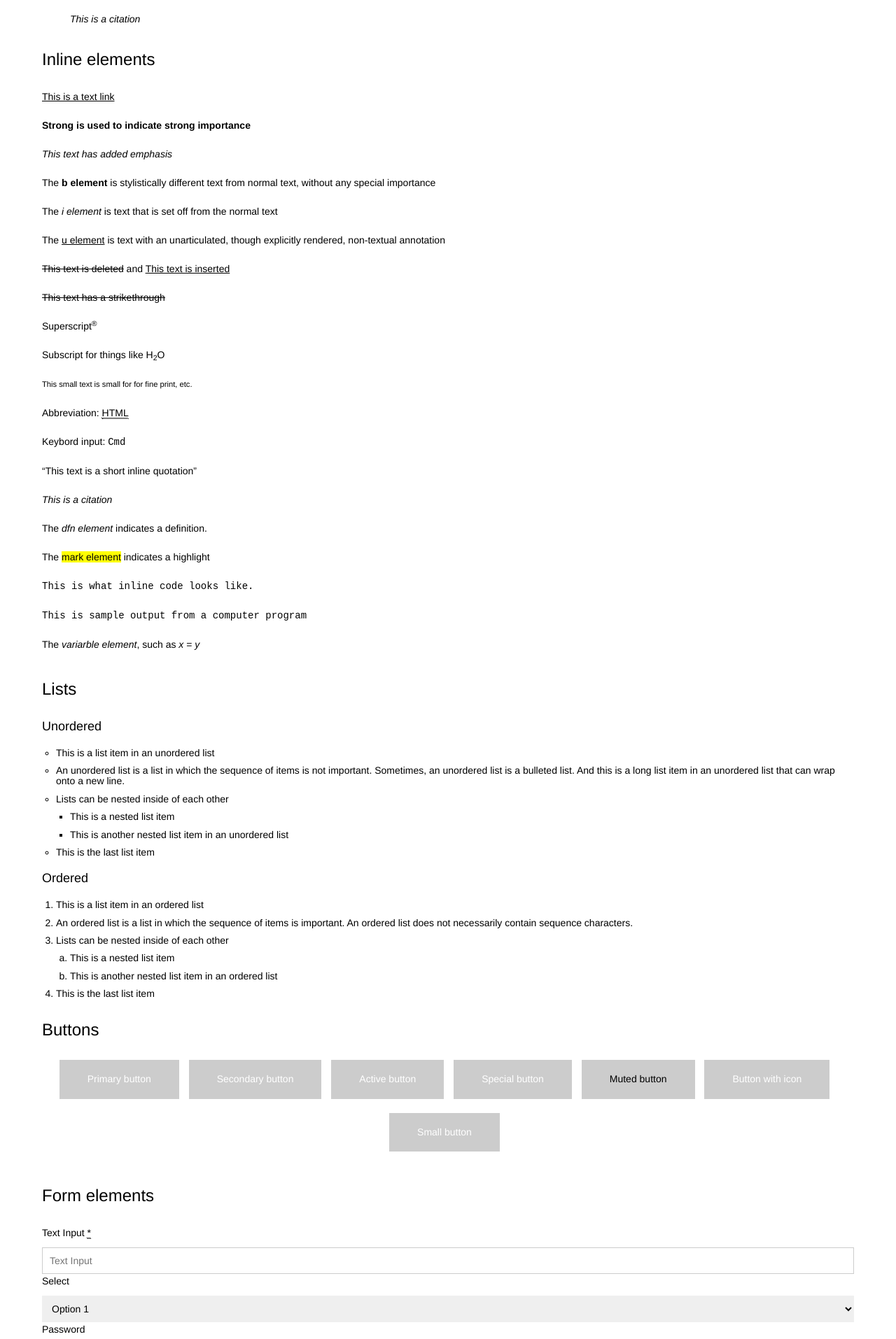
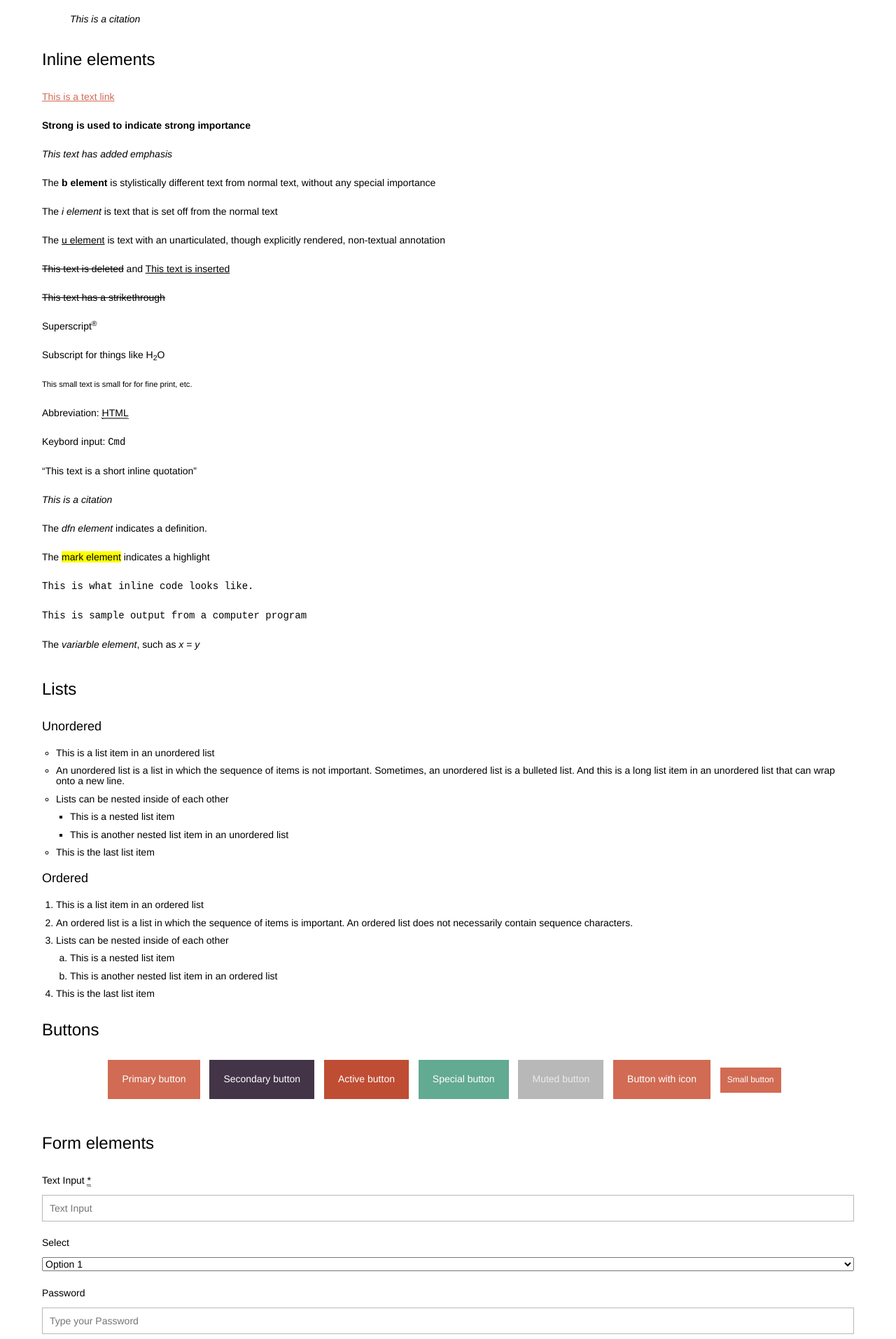
Before and after one commit to jon-dodd/origin, a website: page app/origin.html in a window 1280 px wide. Shown: the part 668-2582 px from the top of the page at 70% size. Drawn offline with nearby package versions, Linux system fonts and the light colour scheme; files that its build step writes are made by us from their sources.

Commit message:
Better initial setup

```diff
--- a/src/scss/components/_forms.scss
+++ b/src/scss/components/_forms.scss
@@ -13,7 +13,8 @@
 			padding: 0;
 		}
 
-		li {
+		li,
+		.form__question {
 			margin: 0;
 			padding: 0;
 			margin-bottom: $spacing;
@@ -100,7 +101,8 @@
 @media all and (min-width: 600px) {
 	.form--inline {
 
-		li {
+		li,
+		.form__question {
 			overflow: auto;
 		}
 
@@ -126,6 +128,7 @@
 		input[type="tel"],
 		input[type="number"],
 		input[type="url"],
+		input[type="search"],
 		textarea,
 		select {
 			width: 65%;
--- a/src/scss/objects/_buttons.scss
+++ b/src/scss/objects/_buttons.scss
@@ -11,23 +11,20 @@
 	button,
 	input[type="button"],
 	input[type="submit"] {
-		padding: $spacing $spacing*2;
+		padding: $spacing;
 		display: inline-block;
 		text-decoration: none;
-		background: $colour-secondary;
+		background: $colour-primary;
 		color: $colour-white;
 		@include prefix(transition, background $animation-time $easing);
 
+		&:hover,
+		&:focus {
+			background: darken($colour-primary,10%);
+			color: $colour-white;
+		}
+
 		// Heirarchy
-		&.button--primary {
-			background: $colour-primary;
-			color: $colour-black;
-
-			&:hover,
-			&:focus {
-				background: darken($colour-primary,10%);
-			}
-		}
 
 		&.button--secondary {
 			background: $colour-secondary;
@@ -38,12 +35,12 @@
 			}
 		}
 
-		&.button--tertiary {
-			background: $colour-tertiary;
+		&.button--special {
+			background: $colour-special;
 
 			&:hover,
 			&:focus {
-				background: darken($colour-tertiary,10%);
+				background: darken($colour-special,10%);
 			}
 		}
 
@@ -51,16 +48,7 @@
 		// Additional mods
 		&.button--muted {
 			background: $colour-grey;
-			color: $colour-black;
-
-			&:hover,
-			&:focus {
-				background: darken($colour-grey,10%);
-			}
-		}
-
-		&.button--disabled {
-			background: $colour-grey;
+			color: lighten($colour-grey, 20%);
 			cursor: default;
 
 			&:hover,
@@ -72,16 +60,20 @@
 
 		// Sizing
 		&.button--larger {
-			padding: $spacing*2 $spacing;
+			padding: $spacing*2;
 			font-size: $size-larger;
 		}
 
-		&.button--smaller {
-			padding: $spacing/2 $spacing/1.5;
+		&.button--pill {
+			padding: $spacing/2;
 			font-size: $size-smaller;
 		}
 
 		// Changing the state
+		&.button--active {
+			background: darken($colour-primary,10%);
+		}
+
 		&.button--block {
 			display: block;
 		}
--- a/src/scss/objects/_inputs.scss
+++ b/src/scss/objects/_inputs.scss
@@ -29,6 +29,7 @@
 	input[type="tel"],
 	input[type="number"],
 	input[type="url"],
+	input[type="search"],
 	textarea {
 		padding: $spacing/2;
 		border: 1px solid $colour-grey;
@@ -64,12 +65,6 @@
 
 	select {
 		width: 100%;
-		padding: $spacing;
-		border-radius: none !important;
-		border: none;
-		padding: $spacing/2;
-		line-height: 1;
-		-webkit-appearance: menulist-button;
 	}
 
 	input[type="button"],
--- a/src/scss/setup/_vars.scss
+++ b/src/scss/setup/_vars.scss
@@ -7,20 +7,23 @@
 	//
 
 	// Brand colours
-	$colour-primary: #000;
-	$colour-secondary: #ccc;
-	$colour-tertiary: #333;
+	$colour-brand: #d16b54;
+
+	// Heirarchy colours
+	$colour-primary: $colour-brand;
+	$colour-secondary: #433447;
+	$colour-special: #63aa92;
 
 	// Base colours
-	$colour-black: #000000;
+	$colour-black: #272727;
 	$colour-white: #FFFFFF;
-	$colour-grey: #CCCCCC;
+	$colour-grey: #b8b8b8;
 
 	// Interaction colours
 	$colour-link: $colour-primary;
-	$colour-failure: red;
-	$colour-alert: orange;
-	$colour-success: green;
+	$colour-failure: #ae3d3f;
+	$colour-alert: #e8c95d;
+	$colour-success: #52954e;
 
 	// Layout
 	$page-width: 1200px;
--- a/src/scss/typography/_copy.scss
+++ b/src/scss/typography/_copy.scss
@@ -27,7 +27,6 @@
 	.paragraph--lede {
 		font-size: $size-larger;
 		margin-bottom: $spacing*2;
-		text-align: center;
 
 	}
 
```
